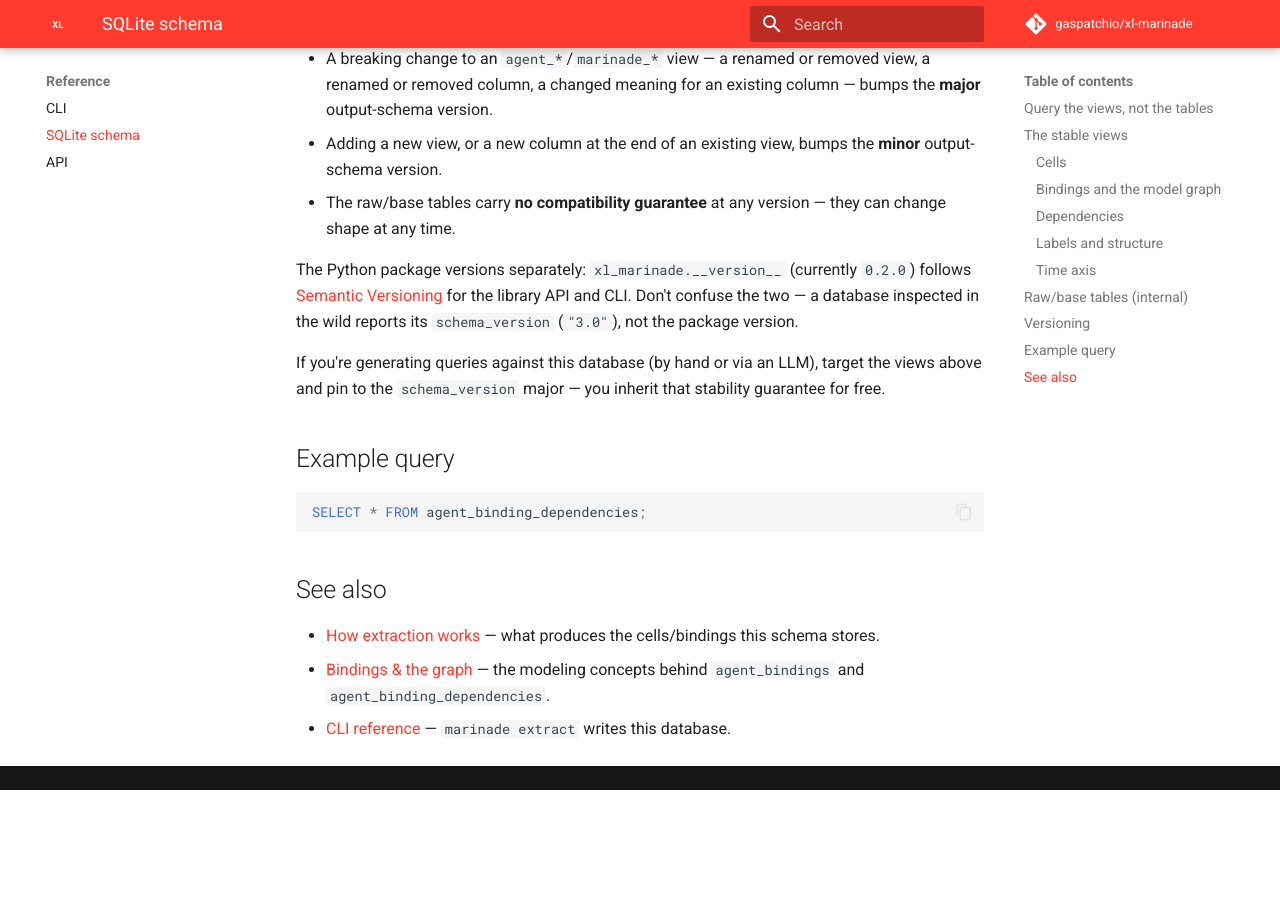
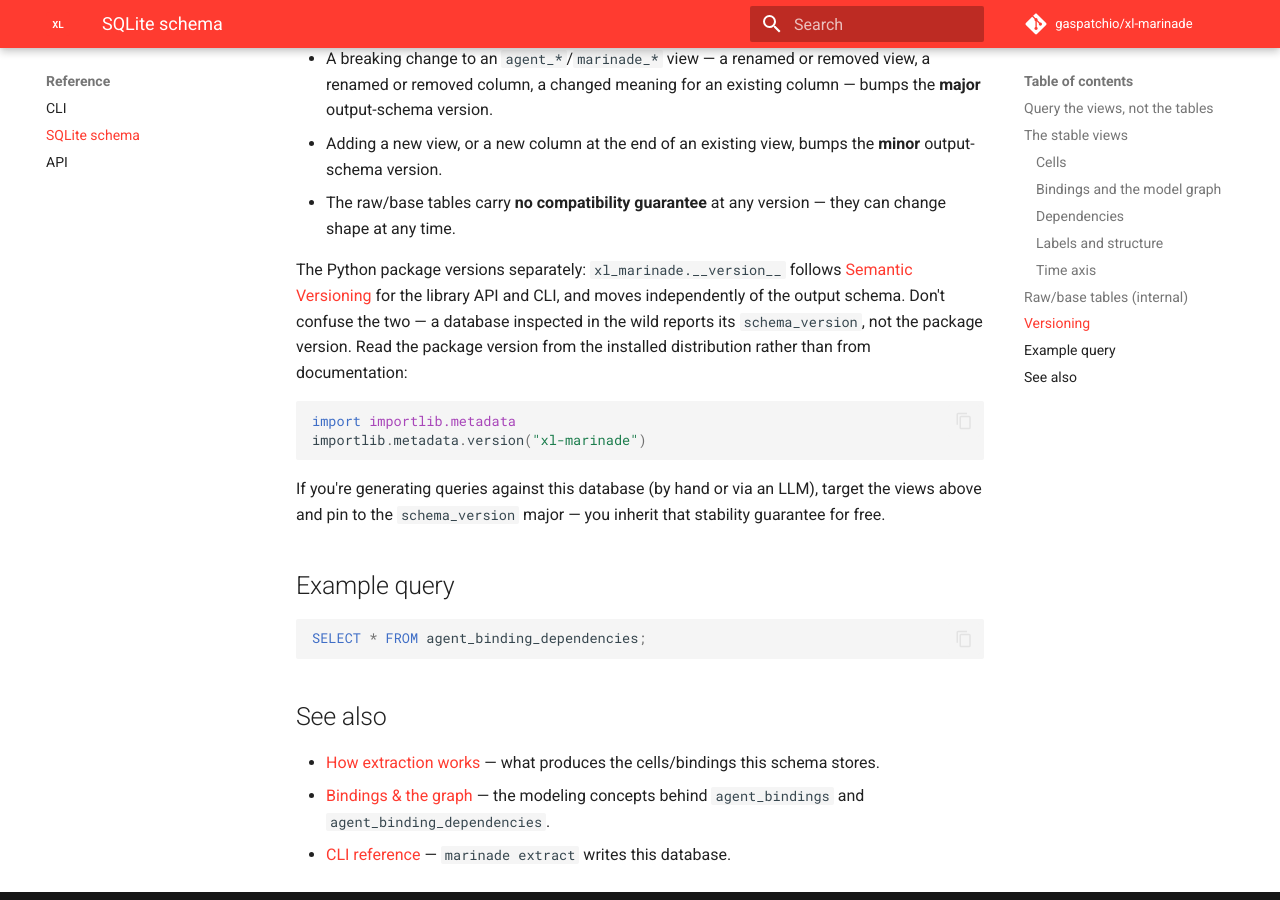
Before and after one commit to gaspatchio/xl-marinade, an MkDocs documentation site: the page built from docs/reference/schema.md, in a window 1280 px wide and 900 px high, scrolled down 3666 px. Built offline with MkDocs 1.6.1 and Material for MkDocs 9.7.7, drawn with Linux system fonts in a browser that asks for light colours; comment, search, counter and statistics services are not loaded; before the commit the page ends 4456 px from its top, so only the background shows below that.

Commit message:
docs(schema): stop naming the package version; enforce its absence
The docs cannot keep a package version current — three stale claims in two days
proved that. Rather than pin the number and police it, remove it: the Versioning
section now explains that the two versions move independently and points the
reader at importlib.metadata.version() for the one the docs cannot know.

Flips the package-version test from "the claim must be current" to "there must be
no claim", so the decision is enforced rather than merely made. Scoped by
proximity to the package name, so an unrelated version (a Python release) is
fine while `pip install xl-marinade==0.2.0` is not. Verified by mutation: adding
that pin to install.md fails with install.md:30 -> 0.2.0.

The output-schema version stays named and pinned to SCHEMA_VERSION — a reader
does need to know which contract a database speaks, and that one the docs can
know.

````diff
--- a/docs/reference/schema.md
+++ b/docs/reference/schema.md
@@ -173,10 +173,16 @@ changelog, *the SQLite output schema is a versioned public contract*:
 - The raw/base tables carry **no compatibility guarantee** at any version —
   they can change shape at any time.
 
-The Python package versions separately: `xl_marinade.__version__` (currently
-`0.2.0`) follows [Semantic Versioning](https://semver.org/) for the library
-API and CLI. Don't confuse the two — a database inspected in the wild reports its
-`schema_version` (`"3.0"`), not the package version.
+The Python package versions separately: `xl_marinade.__version__` follows
+[Semantic Versioning](https://semver.org/) for the library API and CLI, and moves
+independently of the output schema. Don't confuse the two — a database inspected
+in the wild reports its `schema_version`, not the package version. Read the
+package version from the installed distribution rather than from documentation:
+
+```python
+import importlib.metadata
+importlib.metadata.version("xl-marinade")
+```
 
 If you're generating queries against this database (by hand or via an LLM),
 target the views above and pin to the `schema_version` major — you inherit that
````
Also changed, not shown: 1 other file.
